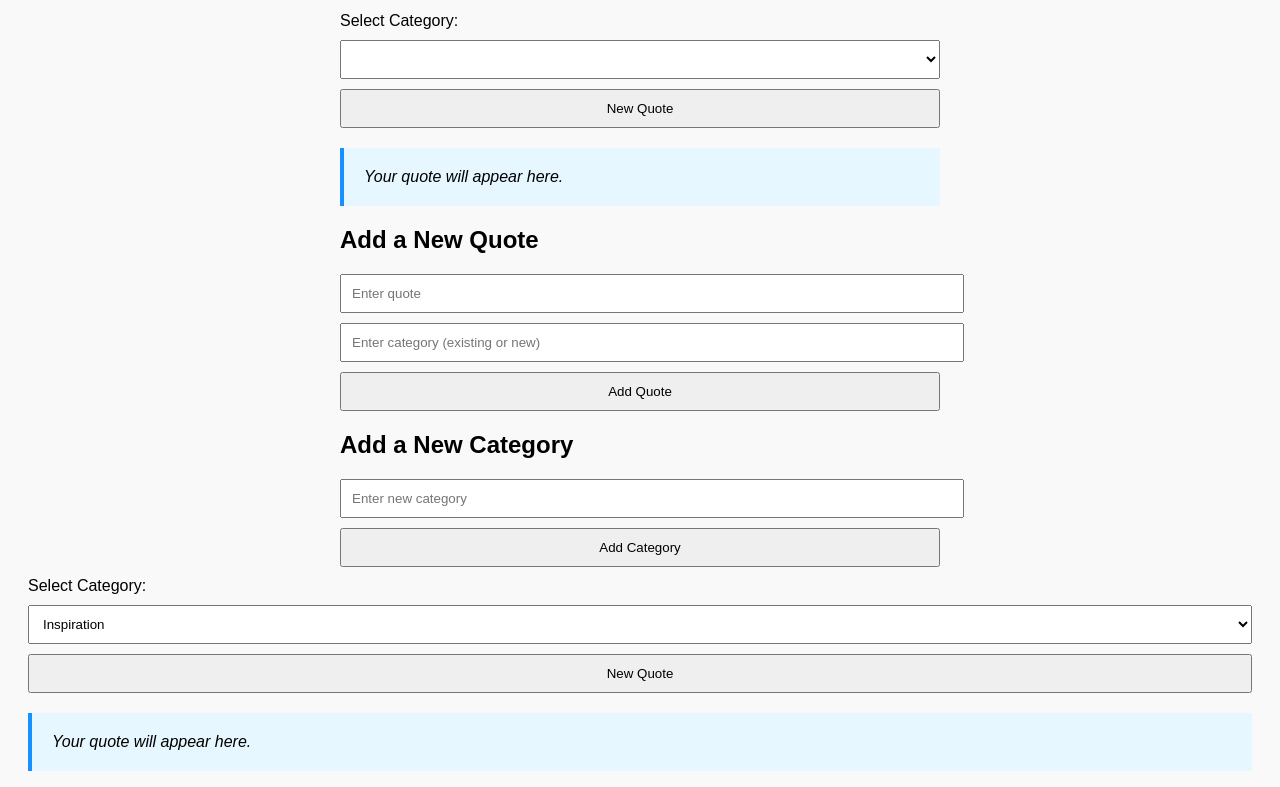
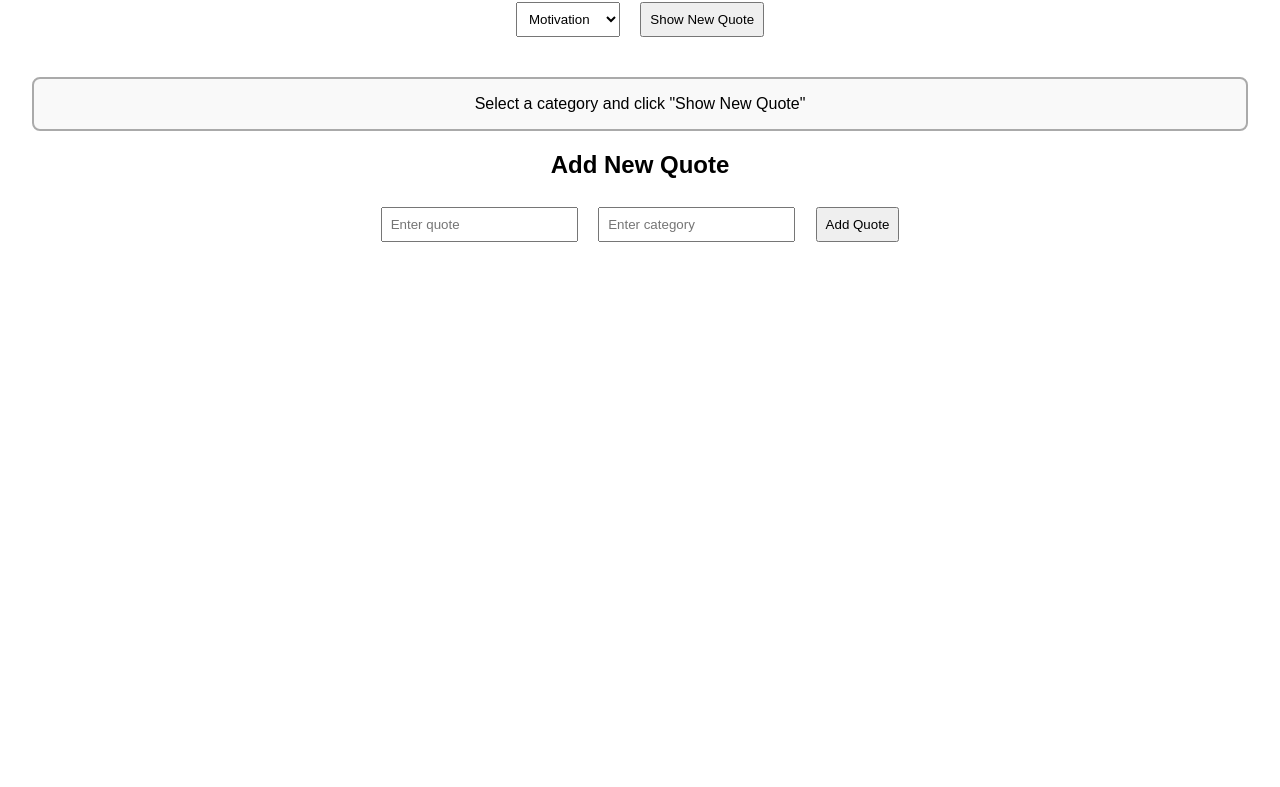
Before and after one commit to Beryl-webdev/alx_fe_javascript, a plain HTML site: page dom-manipulation/index.html in a window 1280 px wide. Shown: the part 96-883 px from the top of the page. After the commit the page ends 800 px from the top, so only its background shows below. Drawn offline with Linux system fonts and the light colour scheme.

Commit message:
Add local files

```diff
--- a/dom-manipulation/index.html
+++ b/dom-manipulation/index.html
@@ -1,30 +1,41 @@
+
 <!DOCTYPE html>
 <html lang="en">
 <head>
   <meta charset="UTF-8" />
-  <meta name="viewport" content="width=device-width, initial-scale=1.0" />
+  <meta name="viewport" content="width=device-width, initial-scale=1.0"/>
   <title>Dynamic Quote Generator</title>
-  <link rel="stylesheet" href="style.css" />
+  <style>
+    body {
+      font-family: sans-serif;
+      text-align: center;
+      margin: 2rem;
+    }
+    select, input, button {
+      margin: 0.5rem;
+      padding: 0.5rem;
+    }
+    .quote-box {
+      margin-top: 2rem;
+      padding: 1rem;
+      border: 2px solid #aaa;
+      border-radius: 8px;
+      background: #f9f9f9;
+    }
+  </style>
 </head>
 <body>
-  <div class="container">
-    <h1>Dynamic Quote Generator</h1>
+  <h1>Dynamic Quote Generator</h1>
 
-    <label for="category">Select Category:</label>
-    <select id="category"></select>
-    <button id="new-quote">New Quote</button>
+  <select id="categorySelect"></select>
+  <button id="newQuoteBtn">Show New Quote</button>
 
-    <div id="quote-display" class="quote-box">Your quote will appear here.</div>
+  <div class="quote-box" id="quoteBox">Select a category and click "Show New Quote"</div>
 
-    <h2>Add a New Quote</h2>
-    <input type="text" id="new-quote-text" placeholder="Enter quote" />
-    <input type="text" id="quote-category" placeholder="Enter category (existing or new)" />
-    <button id="add-quote">Add Quote</button>
-
-    <h2>Add a New Category</h2>
-    <input type="text" id="new-category" placeholder="Enter new category" />
-    <button id="add-category">Add Category</button>
-  </div>
+  <h2>Add New Quote</h2>
+  <input type="text" id="newQuoteText" placeholder="Enter quote" />
+  <input type="text" id="newQuoteCategory" placeholder="Enter category" />
+  <button id="addQuoteBtn">Add Quote</button>
 
   <script src="script.js"></script>
 </body>
--- a/dom-manipulation/script.js
+++ b/dom-manipulation/script.js
@@ -1,137 +1,74 @@
-// Store categories and quotes
-const categories = {
-  inspiration: [
-    "Believe in yourself!",
-    "Push through the pain.",
-    "Every day is a second chance."
+
+const quotes = {
+  motivation: [
+    "Push yourself because no one else is going to do it for you.",
+    "Don't watch the clock; do what it does. Keep going."
   ],
-  humor: [
-    "I'm not lazy, I'm on energy-saving mode.",
-    "Why don’t scientists trust atoms? Because they make up everything!"
+  leadership: [
+    "A leader is one who knows the way, goes the way, and shows the way.",
+    "Leadership is not about a title or a designation."
+  ],
+  success: [
+    "Success is not in what you have, but who you are.",
+    "Success usually comes to those who are too busy to be looking for it."
   ]
 };
 
-// Creates the dropdown menu and event listener for showing quotes
-function createCategoryDropdown() {
-  const label = document.createElement("label");
-  label.textContent = "Select Category:";
-  label.setAttribute("for", "category");
+// DOM Elements
+const categorySelect = document.getElementById("categorySelect");
+const quoteBox = document.getElementById("quoteBox");
+const newQuoteBtn = document.getElementById("newQuoteBtn");
+const addQuoteBtn = document.getElementById("addQuoteBtn");
+const newQuoteText = document.getElementById("newQuoteText");
+const newQuoteCategory = document.getElementById("newQuoteCategory");
 
-  const select = document.createElement("select");
-  select.id = "category";
-  updateCategoryOptions(select); // Populate dropdown
-
-  const button = document.createElement("button");
-  button.id = "new-quote";
-  button.textContent = "New Quote";
-  button.addEventListener("click", displayRandomQuote); // ✅ Show quote button
-
-  document.body.append(label, select, button);
-}
-
-// Populates the dropdown with all current categories
-function updateCategoryOptions(selectElement) {
-  selectElement.innerHTML = "";
-  Object.keys(categories).forEach(category => {
+// Populate category dropdown
+function populateCategoryOptions() {
+  categorySelect.innerHTML = "";
+  Object.keys(quotes).forEach(category => {
     const option = document.createElement("option");
     option.value = category;
-    option.textContent = category[0].toUpperCase() + category.slice(1);
-    selectElement.appendChild(option);
+    option.textContent = category.charAt(0).toUpperCase() + category.slice(1);
+    categorySelect.appendChild(option);
   });
 }
 
-// ✅ Selects and displays a random quote from selected category
+// Display random quote
 function displayRandomQuote() {
-  const category = document.getElementById("category").value;
-  const quote = getRandomQuote(category);
-  document.getElementById("quote-display").textContent = quote;
+  const category = categorySelect.value;
+  const categoryQuotes = quotes[category];
+  if (!categoryQuotes || categoryQuotes.length === 0) {
+    quoteBox.textContent = "No quotes available for this category.";
+    return;
+  }
+  const randomIndex = Math.floor(Math.random() * categoryQuotes.length);
+  quoteBox.textContent = categoryQuotes[randomIndex];
 }
 
-// Logic to get random quote from a category
-function getRandomQuote(category) {
-  const quotes = categories[category];
-  if (!quotes || quotes.length === 0) return "No quotes in this category.";
-  const index = Math.floor(Math.random() * quotes.length);
-  return quotes[index];
+// Add a new quote
+function addQuote() {
+  const quote = newQuoteText.value.trim();
+  const category = newQuoteCategory.value.trim().toLowerCase();
+
+  if (!quote || !category) {
+    alert("Please enter both a quote and category.");
+    return;
+  }
+
+  if (!quotes[category]) {
+    quotes[category] = [];
+  }
+
+  quotes[category].push(quote);
+  populateCategoryOptions();
+  newQuoteText.value = "";
+  newQuoteCategory.value = "";
+  alert("Quote added successfully!");
 }
 
-// Displays a quote box
-function createQuoteDisplayBox() {
-  const div = document.createElement("div");
-  div.id = "quote-display";
-  div.className = "quote-box";
-  div.textContent = "Your quote will appear here.";
-  document.body.appendChild(div);
-}
+// Event Listeners
+newQuoteBtn.addEventListener("click", displayRandomQuote);
+addQuoteBtn.addEventListener("click", addQuote);
 
-// ✅ Form to add a new quote and update DOM
-function createAddQuoteForm() {
-  const heading = document.createElement("h2");
-  heading.textContent = "Add a New Quote";
-
-  const quoteInput = document.createElement("input");
-  quoteInput.type = "text";
-  quoteInput.id = "new-quote-text";
-  quoteInput.placeholder = "Enter quote";
-
-  const categoryInput = document.createElement("input");
-  categoryInput.type = "text";
-  categoryInput.id = "quote-category";
-  categoryInput.placeholder = "Enter category (existing or new)";
-
-  const button = document.createElement("button");
-  button.id = "add-quote";
-  button.textContent = "Add Quote";
-  button.addEventListener("click", () => {
-    const quote = quoteInput.value.trim();
-    const category = categoryInput.value.trim().toLowerCase();
-    if (!quote || !category) return alert("Please fill in both fields.");
-
-    if (!categories[category]) categories[category] = [];
-    categories[category].push(quote); // ✅ Add to array
-
-    updateCategoryOptions(document.getElementById("category")); // ✅ Update DOM
-
-    quoteInput.value = "";
-    categoryInput.value = "";
-    alert(`Quote added under '${category}'`);
-  });
-
-  document.body.append(heading, quoteInput, categoryInput, button);
-}
-
-// Form to add a new category
-function createAddCategoryForm() {
-  const heading = document.createElement("h2");
-  heading.textContent = "Add a New Category";
-
-  const input = document.createElement("input");
-  input.type = "text";
-  input.id = "new-category";
-  input.placeholder = "Enter new category";
-
-  const button = document.createElement("button");
-  button.id = "add-category";
-  button.textContent = "Add Category";
-  button.addEventListener("click", () => {
-    const newCat = input.value.trim().toLowerCase();
-    if (!newCat) return alert("Please enter a category name.");
-    if (categories[newCat]) return alert("Category already exists.");
-
-    categories[newCat] = [];
-    updateCategoryOptions(document.getElementById("category"));
-
-    input.value = "";
-    alert(`Category '${newCat}' added.`);
-  });
-
-  document.body.append(heading, input, button);
-}
-
-// Initialize the app on page load
-window.onload = function () {
-  createCategoryDropdown();       // ✅ Show categories
-  createQuoteDisplayBox();        // ✅ Show quote display box
-  createAddQuoteForm();           // ✅ Allow adding quotes
-  createAddCategoryForm();        // ✅ Allow adding categories
-};
+// Initialize
+populateCategoryOptions();
--- a/dom-manipulation/style.css
+++ b/dom-manipulation/style.css
@@ -1,23 +1,74 @@
+/* General Styles */
 body {
-  font-family: Arial, sans-serif;
-  padding: 20px;
-  background-color: #f9f9f9;
+  font-family: 'Segoe UI', Tahoma, Geneva, Verdana, sans-serif;
+  text-align: center;
+  background: #f2f2f2;
+  padding: 2rem;
+  color: #333;
 }
-.container {
-  max-width: 600px;
-  margin: auto;
+
+/* Headings */
+h1 {
+  font-size: 2rem;
+  margin-bottom: 1rem;
 }
+
+h2 {
+  margin-top: 2.5rem;
+  color: #555;
+}
+
+/* Form Elements */
+select, input[type="text"], button {
+  margin: 0.5rem;
+  padding: 0.6rem 1rem;
+  font-size: 1rem;
+  border: 1px solid #ccc;
+  border-radius: 6px;
+  outline: none;
+}
+
+input[type="text"]:focus, select:focus {
+  border-color: #007BFF;
+  box-shadow: 0 0 5px rgba(0,123,255,0.4);
+}
+
+button {
+  cursor: pointer;
+  background-color: #007BFF;
+  color: white;
+  border: none;
+  transition: background-color 0.3s ease;
+}
+
+button:hover {
+  background-color: #0056b3;
+}
+
+/* Quote Display Box */
 .quote-box {
-  margin-top: 20px;
-  padding: 20px;
-  background: #e6f7ff;
-  border-left: 4px solid #1890ff;
+  margin-top: 2rem;
+  padding: 1.5rem;
+  background-color: #fff;
+  border: 2px dashed #007BFF;
+  border-radius: 10px;
   font-style: italic;
+  font-size: 1.2rem;
+  min-height: 80px;
+  display: flex;
+  align-items: center;
+  justify-content: center;
 }
-input, select, button {
-  margin-top: 10px;
-  display: block;
-  width: 100%;
-  padding: 10px;
-  margin-bottom: 10px;
+
+/* Responsive Adjustments */
+@media (max-width: 600px) {
+  input[type="text"], select, button {
+    width: 90%;
+    margin: 0.5rem auto;
+  }
+
+  .quote-box {
+    font-size: 1rem;
+    padding: 1rem;
+  }
 }
```
